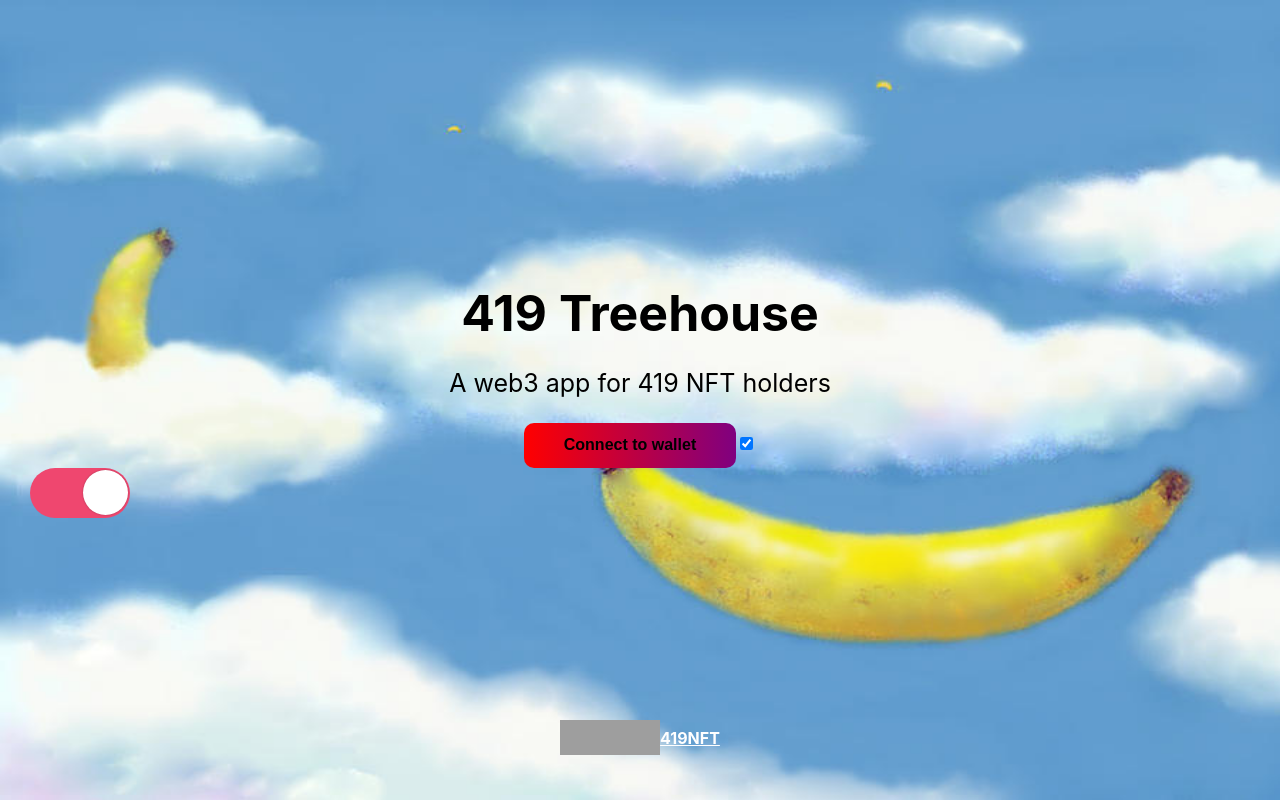
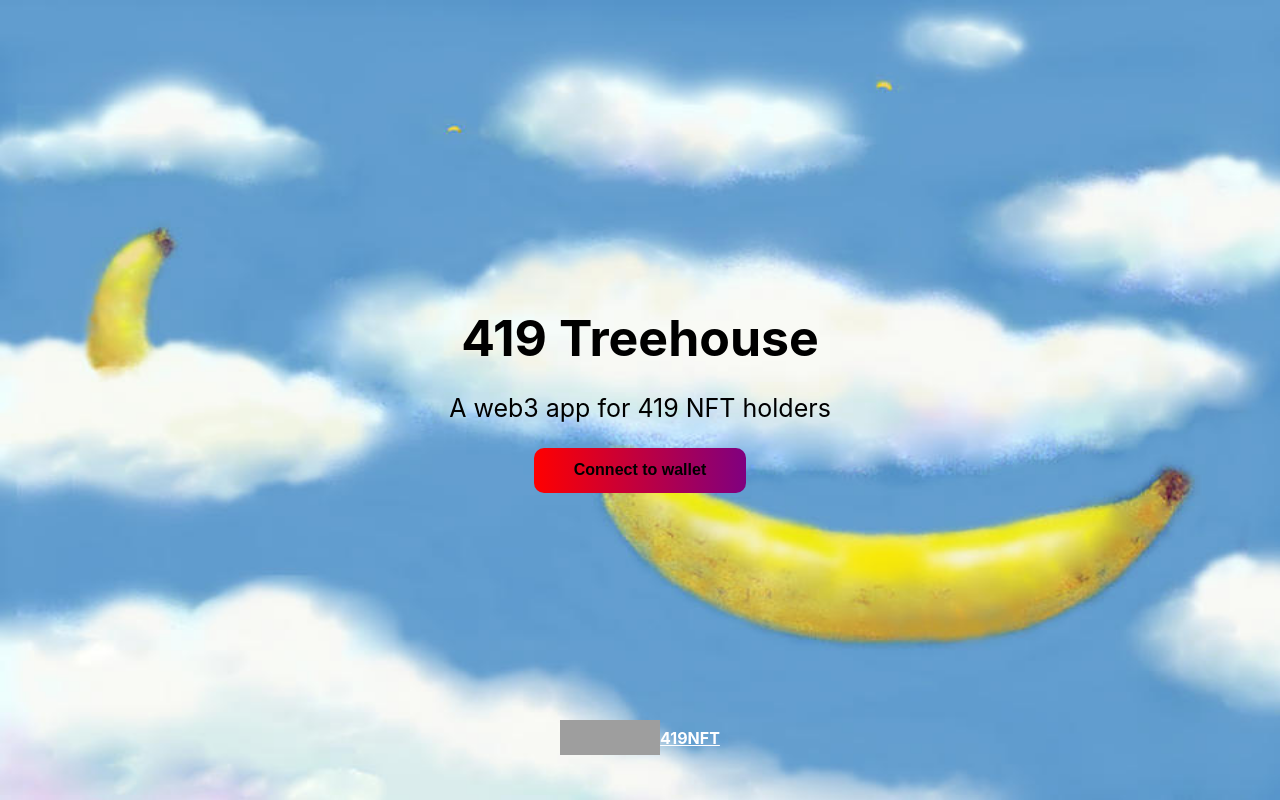
Before and after one commit to thomas-gibbons/gifportal-frontend, a React (Create React App) app: page / in a window 1280 px wide. Built offline with nearby package versions, Linux system fonts and the light colour scheme; grey boxes are pictures that could not be loaded.

Commit message:
build gif grid

```diff
--- a/src/App.css
+++ b/src/App.css
@@ -6,14 +6,6 @@
 }
 
 .container {
-  height: 100%;
-  display: flex;
-  flex-direction: column;
-  justify-content: center;
-  padding: 0 30px 0 30px;
-}
-
-.authed-container {
   height: 100%;
   display: flex;
   flex-direction: column;
@@ -31,6 +23,28 @@
 .sub-text {
   font-size: 25px;
   color: black;
+}
+
+.footer {
+  display: flex;
+  justify-content: center;
+  align-items: center;
+  position: absolute;
+  width: 100%;
+  bottom: 0;
+  left: 0;
+  padding-bottom: 45px;
+}
+
+.footer-text {
+  color: white;
+  font-size: 16px;
+  font-weight: bold;
+}
+
+.twitter-logo {
+  width: 100px;
+  height: 35px;
 }
 
 .gradient-text {
@@ -66,28 +80,6 @@
   margin-left: 10px;
 }
 
-.footer-container {
-  display: flex;
-  justify-content: center;
-  align-items: center;
-  position: absolute;
-  width: 100%;
-  bottom: 0;
-  left: 0;
-  padding-bottom: 45px;
-}
-
-.twitter-logo {
-  width: 100px;
-  height: 35px;
-}
-
-.footer-text {
-  color: white;
-  font-size: 16px;
-  font-weight: bold;
-}
-
 .gif-grid {
   display: grid;
   grid-template-columns: repeat(auto-fit, minmax(500px, 1fr));
@@ -112,7 +104,7 @@
   object-fit: cover;
 }
 
-.connected-container input[type='text'] {
+.gif-container input[type='text'] {
   display: inline-block;
   color: white;
   padding: 10px;
@@ -120,12 +112,12 @@
   height: 60px;
   font-size: 16px;
   box-sizing: border-box;
-  background-color: rgba(0, 0, 0, 0.25);
+  background-color: rgba(255, 255, 255, 0.05);
   border: none;
   border-radius: 10px;
   margin: 50px auto;
 }
 
-.connected-container button {
+.gif-container button {
   height: 50px;
 }
--- a/src/App.js
+++ b/src/App.js
@@ -1,16 +1,22 @@
 import React, { useEffect, useState } from 'react';
 import './App.css';
-import Switch from './components/switch';
 
 const TWITTER_HANDLE = '419NFT';
 const TWITTER_LINK = `https://twitter.com/${TWITTER_HANDLE}`;
 const TWITTER_LOGO = 'https://pbs.twimg.com/profile_banners/1408984211101523969/1645985683/600x200'
 
+const TEST_GIFS = [
+	'https://media4.giphy.com/media/9wLKh6ms5t9qE/giphy.gif?cid=ecf05e47owqs3n5p9df53ty9cw94tpkpweue6539xujokev7&rid=giphy.gif&ct=g',
+	'https://media3.giphy.com/media/RZRG7eWed3Hws/giphy.gif?cid=ecf05e47ek9id4fltr7s04h7b9gk2mclsdc23e6lppnju2yc&rid=giphy.gif&ct=g',
+	'https://media2.giphy.com/media/3o6EhQuCjYJj4t1fWM/giphy.gif?cid=ecf05e478fithmfhit0cjk755cspka4busf6fdw07ao4lxr5&rid=giphy.gif&ct=g',
+	'https://media3.giphy.com/media/l1BgQUnWm4BHhCjAY/giphy.gif?cid=ecf05e47xlinxlqducr1dzdk0i3bf5qwosqd1axxte5chfts&rid=giphy.gif&ct=g'
+]
+
 // Main component launched from index.js by ReactDOM.render
 const App = () => {
   // State of wallet connection
   const [walletAddress, setWalletAddress] = useState(null);
-  const [bgToggle, bgToggleSet] = useState(1);
+  const [gifInput, setGifInput] = useState('');
 
   // Function that checks if solana wallet is connected
   const checkIfWalletIsConnected = async () => {
@@ -60,7 +66,7 @@ const App = () => {
     }
   };
 
-  // Function to render UI differently if wallet is already connected
+  // Function to render connect wallet container
   const renderConnectContainer = () => (
     <button
       className='cta-button connect-wallet-button'
@@ -70,28 +76,66 @@ const App = () => {
     </button>
   );
 
+  // Function to render gif container
+  const renderGifContainer = () => (
+    <div className="gif-container">
+      <form
+        onSubmit={(event) => {
+          event.preventDefault();
+          sendGif();
+        }}
+      >
+        <input
+          type="text"
+          placeholder="Enter gif link!"
+          value={gifInput}
+          onChange={onInputChange}
+        />
+        <button type="submit" className="cta-button submit-gif-button">Submit</button>
+      </form>
+      <div className="gif-grid">
+        {TEST_GIFS.map(gif => (
+          <div className="gif-item" key={gif}>
+            <img src={gif} alt={gif} />
+          </div>
+        ))}
+      </div>
+    </div>
+  );
+
+  // Function for gif button
+  const onInputChange = (event) => {
+    const { value } = event.target;
+    setGifInput(value);
+  };
+
+  // Function for gif submit to solana
+  const sendGif = async () => {
+    if (gifInput.length > 0) {
+      console.log('Gif link: ', gifInput);
+    } else {
+      console.log('Empty input.');
+    }
+  };
+
   // main body of page
   return (
     <div className='App' style={{
-      backgroundImage: bgToggle ? 'url("/sky_banana.jpg")' : 'url("/space_banana.jpg")',
+      backgroundImage: !walletAddress ? 'url("/sky_banana.jpg")' : 'url("/space_banana.jpg")',
       backgroundRepeat: 'no-repeat',
       backgroundAttachment: 'fixed',
       backgroundSize: '100% 100%'
     }}>
-      <div className={walletAddress ? 'authed-container' : 'container'}>
+      <div className='container'>
         <div className='header-container'>
           <p className='header'>419 Treehouse</p>
           <p className='sub-text'>
             A web3 app for 419 NFT holders
           </p>
-          {renderConnectContainer()}
-          <Switch
-            isOn={bgToggle}
-            onColor='#EF476F'
-            handleToggle={() => bgToggleSet(!bgToggle)}
-          />
+          {!walletAddress && renderConnectContainer()}
+          {walletAddress && renderGifContainer()}
         </div>
-        <div className='footer-container'>
+        <div className='footer'>
           <img alt='Twitter Logo' className='twitter-logo' src={TWITTER_LOGO} />
           <a
             className='footer-text'
--- a/src/components/switch.css
+++ /dev/null
@@ -1,34 +0,0 @@
-.react-switch-label {
-  display: flex;
-  align-items: center;
-  justify-content: space-between;
-  cursor: pointer;
-  width: 100px;
-  height: 50px;
-  background: grey;
-  border-radius: 100px;
-  position: relative;
-  transition: background-color .2s;
-}
-
-.react-switch-label .react-switch-button {
-  content: '';
-  position: absolute;
-  top: 2px;
-  left: 2px;
-  width: 45px;
-  height: 45px;
-  border-radius: 45px;
-  transition: 0.2s;
-  background: #fff;
-  box-shadow: 0 0 2px 0 rgba(10, 10, 10, 0.29);
-}
-
-.react-switch-checkbox:checked + .react-switch-label .react-switch-button {
-  left: calc(100% - 2px);
-  transform: translateX(-100%);
-}
-
-.react-switch-label:active .react-switch-button {
-  width: 60px;
-}
--- a/src/components/switch.js
+++ /dev/null
@@ -1,25 +0,0 @@
-import React from 'react';
-import './switch.css';
-
-const Switch = ({ isOn, handleToggle, onColor }) => {
-  return (
-    <>
-      <input
-        checked={isOn}
-        onChange={handleToggle}
-        className="react-switch-checkbox"
-        id={`react-switch-new`}
-        type="checkbox"
-      />
-      <label
-        style={{ background: isOn && onColor }}
-        className="react-switch-label"
-        htmlFor={`react-switch-new`}
-      >
-        <span className={`react-switch-button`} />
-      </label>
-    </>
-  );
-};
-
-export default Switch;
```
